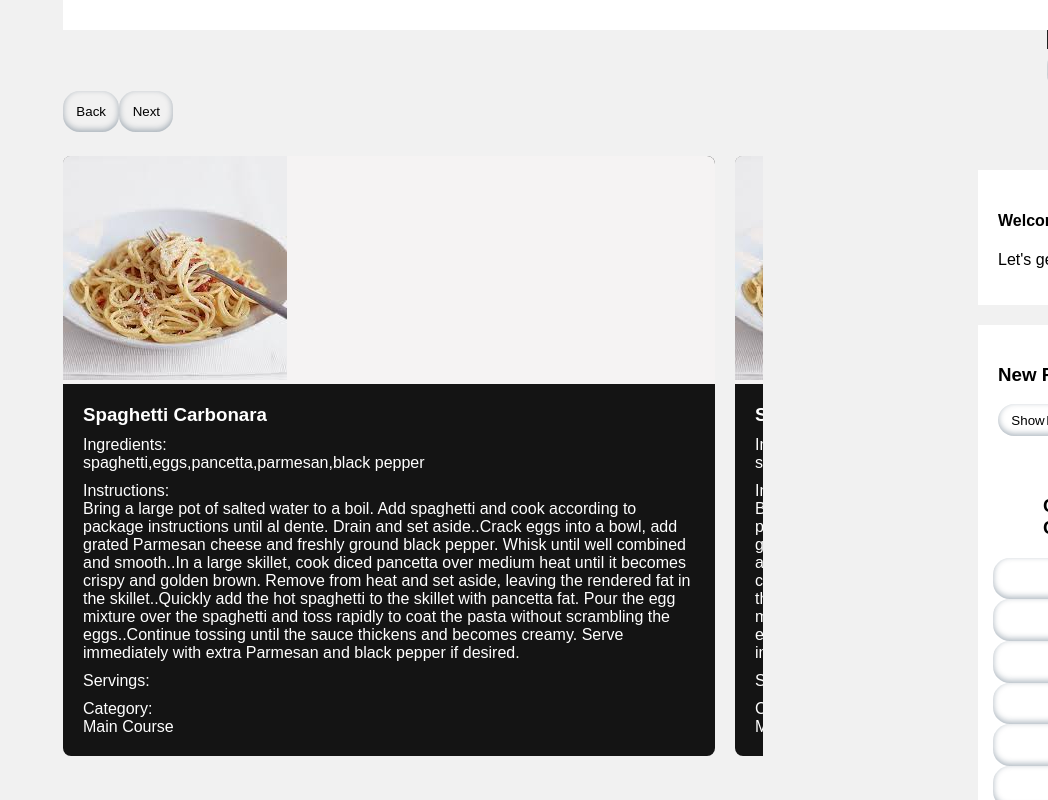
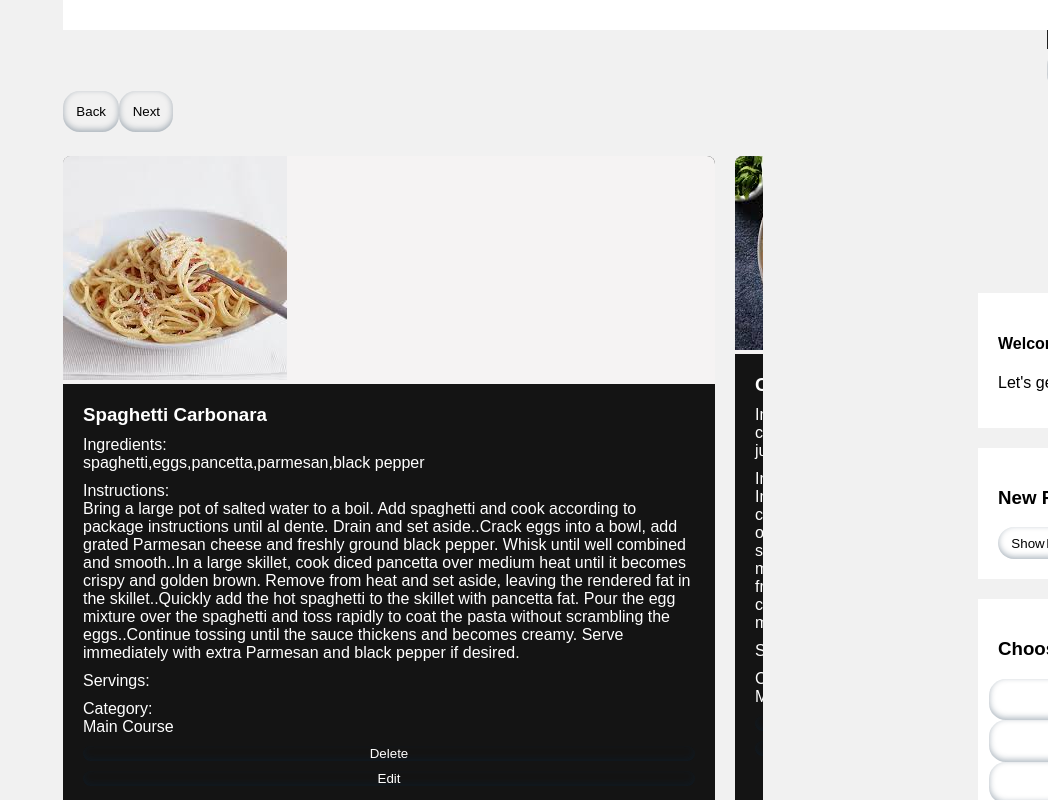
Before and after one commit to khanyajara/recipe-app, a React (Create React App) app: page / in a window 1280 px wide. Shown: the part 440-1240 px from the top of the page, without its empty margins (232-1280 px from the left). Built offline with nearby package versions, Linux system fonts and the light colour scheme; sample sign-in values are in the browser's storage.

Commit message:
fixed delete and edit

```diff
--- a/package.json
+++ b/package.json
@@ -6,6 +6,7 @@
     "@testing-library/jest-dom": "^5.17.0",
     "@testing-library/react": "^13.4.0",
     "@testing-library/user-event": "^13.5.0",
+    "axios": "^1.7.4",
     "react": "^18.3.1",
     "react-dom": "^18.3.1",
     "react-router-dom": "^6.26.0",
--- a/src/RecipeComponent.js
+++ b/src/RecipeComponent.js
@@ -2,7 +2,7 @@ import React from 'react';
 
 const RecipeComponent = ({ recipe }) => (
     <div className="recipe">
-        <img src={recipe.image} alt={recipe.name} />
+        <img src={recipe.image} />
         <h2>{recipe.name}</h2>
         <p>Servings: {recipe.recipeServings}</p>
         <p>Ingredients: {recipe.ingredients.join(', ')}</p>
--- a/src/recipe.css
+++ b/src/recipe.css
@@ -336,7 +336,7 @@ body {
   flex-direction: column;
   border: none;
   background-color: transparent;
-  margin-left: -50px;
+  margin-left: -9px;
 }
 .cat-btn{
   background-color:transparent;
--- a/src/recipe.js
+++ b/src/recipe.js
@@ -1,94 +1,57 @@
-import React, { useState, useEffect, useCallback } from 'react';
+import React, { useState, useEffect } from 'react';
 import Css from "./recipe.css";
 import Categories from './components/categories';
-import RecipeFeatures from './recipefeatures';
+import axios from 'axios';
 
-const Recipe = ({ recipe, data2 }) => {
-  const [isLoading, setIsLoading] = useState(true);
-  const [currentPage, setCurrentPage] = useState();
-
-  const [recipes, setRecipes] = useState([]); // State to store the list of recipes
+const Recipe = ({ loggedInUser }) => {
+  const [recipes, setRecipes] = useState([]);
   const [recipeData, setRecipeData] = useState({
     name: '',
     ingredients: '',
     instructions: '',
     recipeServings: '',
     image: '',
-
+    category: '',
+    isFavorite: false,
   });
-  const[recipe1,setRecipe]=useState({
-    name:'',
-    ingredients:'',
-    instructions:'',
-    recipeServings:'',
-    image:'',
-
-  })
-
   const [showForm, setShowForm] = useState(false);
- const [editingIndex,setEditingIndex]=useState(null);
-
-
-
-const [loggedInUser, setLoggedInUser] = useState(null);
-const [filteredRecipe, setFilteredRecipe] = useState([]);
-const [filteredRecipes,setFilteredRecipes]= useState([])
-const [loading, setLoading] = useState(true);
+  const [editingIndex, setEditingIndex] = useState(null);
+  const [isLoading, setIsLoading] = useState(true);
   const [error, setError] = useState(null);
-const [recipesPerPage] = useState(2);
-
 
   const fetchData = async () => {
     try {
-      const response = await fetch('/db.json');
-      const response2 = await fetch('/db2.json')
+      const [response1 ] = await Promise.all([
+        fetch('/db.json'),
+
+      ]);
+
+      if (!response1.ok ) {
+        throw new Error('Network response error');
+      }
+
+      const data1 = await response1.json();
 
 
-      if (!response.ok) {
-          // Handle network errors properly
-          throw new Error(`Network response error: ${response.status} ${response.statusText}`);
-      }
-      if (!response2.ok) {
-          // Handle network errors properly
-          throw new Error(`Network response error: ${response2.status} ${response2.statusText}`);
-      }
-
-      const data = await response.json();
-      const data2 = await response2.json();
-      setRecipe(data.recipes);
-      setFilteredRecipe(data.recipes);
-      setRecipe(data2.recipe);
-      setFilteredRecipes(data2.recipe)
-
-
-
+      setRecipes([...data1.recipes]);
     } catch (error) {
-      setError(error);  // Set error state
+      setError(error);
     } finally {
-      setLoading(false);  // Stop loading
+      setIsLoading(false);
     }
   };
 
   useEffect(() => {
-  fetchData();  // Fetch recipes on component mount
-}, []);
-  useEffect(() => {
-
-
-
-    setIsLoading(false);
+    fetchData();
   }, []);
 
-
   const handleInputChange = (e) => {
-    const { name, value } = e.target;
+    const { name, value, type, checked } = e.target;
     setRecipeData({
       ...recipeData,
-      [name]: value
+      [name]: type === 'checkbox' ? checked : value
     });
   };
-
-
 
   const handleFormSubmit = (e) => {
     e.preventDefault();
@@ -98,24 +61,27 @@ useEffect(() => {
       instructions: recipeData.instructions.split('.')
     };
 
-    if (editingIndex !==null){
-      const updatedRecipes =recipes.map((recipe, index)=>
-      index===editingIndex ? newRecipe:recipe
+    if (editingIndex !== null) {
+      const updatedRecipes = recipes.map((recipe, index) =>
+        index === editingIndex ? newRecipe : recipe
       );
       setRecipes(updatedRecipes);
-      setEditingIndex(null)
+      setEditingIndex(null);
     } else {
       setRecipes([...recipes, newRecipe]);
     }
+
     setRecipeData({
       name: '',
       ingredients: '',
       instructions: '',
       recipeServings: '',
       image: '',
+      category: '',
+      isFavorite: false,
+    });
 
-    });
-    setShowForm(false); // Hide the form after submission
+    setShowForm(false);
     alert('Recipe Added!');
   };
 
@@ -123,63 +89,59 @@ useEffect(() => {
     setShowForm(!showForm);
   };
 
+  const deleteRecipe = (id) => {
+    const updatedRecipes = recipes.filter((_, index) => index !== id);
+    setRecipes(updatedRecipes);
+  };
 
-
-
-
+  const startEditRecipe = (index) => {
+    setEditingIndex(index);
+    setRecipeData(recipes[index]);
+    setShowForm(true);
+  };
 
 
 
   if (isLoading) {
-    return <p>Loading recipe...</p>;
+    return <p>Loading recipes...</p>;
+  }
+
+  if (error) {
+    return <p>Error: {error.message}</p>;
   }
 
   return (
-    <div className='columns' >
+    <div className='columns'>
       <div className="row">
-
-   <div class="container scroll-1">
-  <div class="card">
-    <div className="fakeimg" ><img src={recipe.image}/></div>
-    <div class="card__content">
+        <div className="container scroll-1">
+          {recipes.map((recipe, index) => (
+            <div className="card" key={index}>
+              <div className="fakeimg"><img src={recipe.image} alt={recipe.name} /></div>
+              <div className="card__content">
                 <h3>{recipe.name}</h3>
-        <p>Ingredients: <br/> {recipe.ingredients.join(',')}</p>
-        <p>Instructions: <br/> {recipe.instructions.join('.')}</p>
-        <p>Servings: <br/> {recipe.recipeServings}</p>
-         <p>Category: <br/> {recipe.category}</p>
+                <p>Ingredients: <br /> {recipe.ingredients.join(',')}</p>
+                <p>Instructions: <br /> {recipe.instructions.join('.')}</p>
+                <p>Servings: <br /> {recipe.recipeServings}</p>
+                <p>Category: <br /> {recipe.category}</p>
+                <button onClick={() => deleteRecipe(index)}>Delete</button>
+                <button onClick={() => startEditRecipe(index)}>Edit</button>
               </div>
             </div>
-  <div class="card">
-  <div className="fakeimg" ><img src={recipe.image}/></div>
-    <div class="card__content">
-       <h3>{recipe.name}</h3>
-        <p>Ingredients: <br/> {recipe.ingredients.join(',')}</p>
-        <p>Instructions: <br/> {recipe.instructions.join('.')}</p>
-        <p>Servings: <br/> {recipe.recipeServings}</p>
-         <p>Category: <br/> {recipe.category}</p>
-    </div>
-  </div>
-  <div class="card">
-
-  </div>
-
+          ))}
         </div>
         <div className="rightcolumn">
           <div className="card">
-      <h4>Welcome ,<br/> {loggedInUser?.username}</h4>
+            <h4>Welcome, {loggedInUser?.username}</h4>
             <p>Let's get cooking</p>
           </div>
-
-
           <div className="card">
             <h3>New Recipe</h3>
             <button onClick={toggleFormVisibility} className='showbtn'>
               {showForm ? 'Hide Form' : 'Show Form'}
             </button>
-
             {showForm && (
               <div className="add-recipe-form">
-          <h2>{editingIndex !== null ? 'EDIT RECIPE': "Add New Recipe"}</h2>
+                <h2>{editingIndex !== null ? 'Edit Recipe' : "Add New Recipe"}</h2>
                 <form onSubmit={handleFormSubmit}>
                   <input
                     type="text"
@@ -188,21 +150,21 @@ useEffect(() => {
                     value={recipeData.name}
                     onChange={handleInputChange}
                     required
-            /><br/>
+                  /><br />
                   <textarea
                     name="ingredients"
                     placeholder="Ingredients (comma separated)"
                     value={recipeData.ingredients}
                     onChange={handleInputChange}
                     required
-            /><br/>
+                  /><br />
                   <textarea
                     name="instructions"
                     placeholder="Instructions (period separated)"
                     value={recipeData.instructions}
                     onChange={handleInputChange}
                     required
-            /><br/>
+                  /><br />
                   <input
                     type="text"
                     name="recipeServings"
@@ -210,7 +172,7 @@ useEffect(() => {
                     value={recipeData.recipeServings}
                     onChange={handleInputChange}
                     required
-            /><br/>
+                  /><br />
                   <input
                     type="text"
                     name="image"
@@ -218,7 +180,7 @@ useEffect(() => {
                     value={recipeData.image}
                     onChange={handleInputChange}
                     required
-            /><br/>
+                  /><br />
                   <select
                     name="category"
                     value={recipeData.category}
@@ -232,8 +194,8 @@ useEffect(() => {
                     <option value="dessert">Dessert</option>
                     <option value="snacks">Snacks</option>
                     <option value="appetizers">Appetizers</option>
-            <option>Brunch</option>
-          </select><br/>
+                    <option value="brunch">Brunch</option>
+                  </select><br />
                   <label>
                     <input
                       type="checkbox"
@@ -242,34 +204,21 @@ useEffect(() => {
                       onChange={handleInputChange}
                     />
                     Save to Favorites
-          </label><br/>
-            <button type="submit">Add Recipe</button>
+                  </label><br />
+                  <button type="submit">{editingIndex !== null ? 'Save Changes' : 'Add Recipe'}</button>
                 </form>
               </div>
             )}
-
+          </div>
           <div className="card">
             <h3>Choose Category</h3>
             <Categories />
           </div>
         </div>
       </div>
-</div>
-
-
       <div className="footer">
         <h2>Fuel your passion</h2>
       </div>
-
-
-
-
-
-
-
-
-
-
     </div>
   );
 };
```
Also changed, not shown: src/userInfo.js (added, +9 -0 lines), 1 other file (tests, documents, lock files or other folders). Lines whose indentation alone changed are shown as unchanged.
